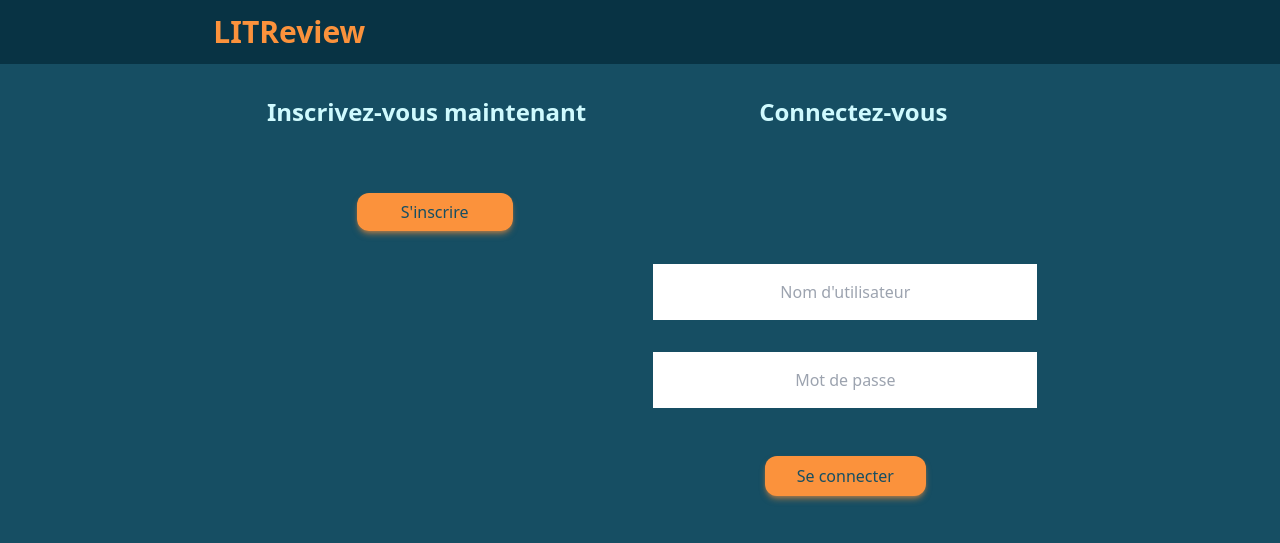
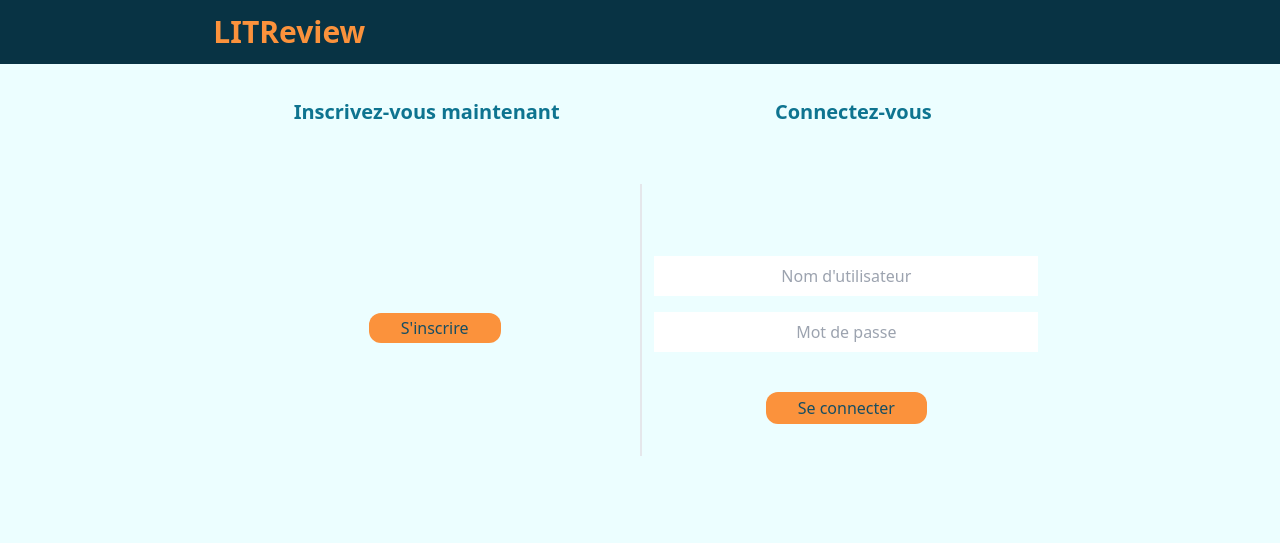
Before and after one commit to PVL06/OC_Projet9_LITRevu, a Django app: page / in a window 1280 px wide. Shown: the top 543 px of the page. Run offline with Django 5.2, Linux system fonts and the light colour scheme.

Commit message:
minor change to css

```diff
--- a/LITRevu/authentication/templates/authentication/home.html
+++ b/LITRevu/authentication/templates/authentication/home.html
@@ -5,17 +5,17 @@
         <h2 class="text-center w-1/2">Inscrivez-vous maintenant</h2>
         <h2 class="text-center w-1/2">Connectez-vous</h2>
     </div>
-    <div class="flex w-full text-center p-4">
+    <div class="flex w-full items-center text-center p-4">
         <div class="w-1/2 mt-4">
-            <a href="{% url 'sign_up' %}" class="btn px-11 py-2">S'inscrire</a>
+            <a href="{% url 'sign_up' %}" class="btn px-8 py-1">S'inscrire</a>
         </div>
 
-        <div class="flex flex-col w-1/2">
+        <div class="flex flex-col w-1/2 border-l-2">
             <p class="error h-16">{{ message }}</p>
             <form action="" method="post" class="label-none">
                 {{ form }}
                 {% csrf_token %}
-                <button type="submit" class="btn px-8 py-2 m-8">Se connecter</button>
+                <button type="submit" class="btn px-8 py-1 m-8">Se connecter</button>
             </form>
         </div>
     </div>
--- a/LITRevu/authentication/templates/authentication/signup.html
+++ b/LITRevu/authentication/templates/authentication/signup.html
@@ -1,7 +1,7 @@
 {% extends 'base.html' %}
 
 {% block content %}
-    <div class="flex items-center w-full h-40">
+    <div class="flex items-center justify-center w-full h-40">
         <h2>Inscrivez-vous</h2>
     </div>
     <ul class="error h-36 text-center w-[80%]">
@@ -23,7 +23,7 @@
             {{ form }}
             {% csrf_token %}
             <div class="flex justify-between my-4">
-                <a href="{% url 'home' %}" class="btn px-11 py-2">Retour</a>
+                <a href="{% url 'home' %}" class="btn px-10 py-2">Retour</a>
                 <button type="submit" class="btn px-10 py-2">S'inscrire</button>
             </div>
         </form>
--- a/LITRevu/review/templates/review/flux.html
+++ b/LITRevu/review/templates/review/flux.html
@@ -3,8 +3,8 @@
 {% block content %}
 
     <div class="flex items-center justify-around h-40 w-full">
-        <a href="{% url 'create_ticket' %}" class="btn px-11 py-2">Demander une critique</a>
-        <a href="{% url 'create_review' %}" class="btn px-11 py-2">Créer une critique</a>
+        <a href="{% url 'create_ticket' %}" class="btn px-11 py-1">Demander une critique</a>
+        <a href="{% url 'create_review' %}" class="btn px-11 py-1">Créer une critique</a>
     </div>
 
     <div class="flex flex-col gap-4 w-full">
@@ -17,6 +17,7 @@
                 {% include 'review/partials/review_snippet.html' %}
 
             {% endif %}
+            <hr>
         {% endfor %}
     </div>
 
--- a/LITRevu/review/templates/review/follows.html
+++ b/LITRevu/review/templates/review/follows.html
@@ -4,12 +4,13 @@
 
     <div class="w-full">
         <h2 class="flex items-center justify-center h-24">Suivre d'autres utilisateurs</h2>
-        <form method="post" class="label-none flex items-center">
+        <form method="post" class="label-none flex items-center m-4">
             {{ form }}
             {% csrf_token %}
             <button type="submit" class="btn px-4 py-1 ml-8">Envoyer</button>
         </form>
 
+        <hr>
         <h2 class="flex items-center justify-center h-24">Abonnements</h2>
         <ul class="flex flex-col justify-around items-center gap-2 p-2">
             {% for follow in followed %}
@@ -20,6 +21,7 @@
             {% endfor %}
         </ul>
 
+        <hr>
         <h2 class="flex items-center justify-center h-24">Abonnés</h2>
         <ul class="flex flex-col justify-around items-center gap-2 p-2">
             {% for follower in followers %}
--- a/LITRevu/review/templates/review/posts.html
+++ b/LITRevu/review/templates/review/posts.html
@@ -23,7 +23,7 @@
                     <a href="{% url 'post_delete' content_type=post.content_type|lower id=post.id %}"
                     class="btn px-4 py-1">Supprimer</a>
                 </div>
-
+            <hr>
         {% endfor %}
     </div>
 
--- a/LITRevu/static/css/output.css
+++ b/LITRevu/static/css/output.css
@@ -107,7 +107,7 @@
 }
 
 /*
-! tailwindcss v3.4.16 | MIT License | https://tailwindcss.com
+! tailwindcss v3.4.17 | MIT License | https://tailwindcss.com
 */
 
 /*
@@ -561,26 +561,25 @@ h1 {
 }
 
 h2 {
-  font-size: 1.5rem;
-  line-height: 2rem;
+  font-size: 1.25rem;
+  line-height: 1.75rem;
   font-weight: 600;
   --tw-text-opacity: 1;
-  color: rgb(207 250 254 / var(--tw-text-opacity, 1));
+  color: rgb(14 116 144 / var(--tw-text-opacity, 1));
 }
 
 select {
   margin: 0.25rem;
   height: 3rem;
   width: 300px;
-  border-radius: 0.75rem;
   padding: 0.5rem;
 }
 
 input {
-  margin-top: 1rem;
-  margin-bottom: 1rem;
+  margin-top: 0.5rem;
+  margin-bottom: 0.5rem;
   width: 24rem;
-  padding: 1rem;
+  padding: 0.5rem;
   text-align: center;
 }
 
@@ -611,11 +610,6 @@ form ul {
   border-radius: 0.75rem;
   --tw-bg-opacity: 1;
   background-color: rgb(251 146 60 / var(--tw-bg-opacity, 1));
-  --tw-shadow: 0 4px 6px -1px rgb(0 0 0 / 0.1), 0 2px 4px -2px rgb(0 0 0 / 0.1);
-  --tw-shadow-colored: 0 4px 6px -1px var(--tw-shadow-color), 0 2px 4px -2px var(--tw-shadow-color);
-  box-shadow: var(--tw-ring-offset-shadow, 0 0 #0000), var(--tw-ring-shadow, 0 0 #0000), var(--tw-shadow);
-  --tw-shadow-color: rgb(251 146 60 / 0.5);
-  --tw-shadow: var(--tw-shadow-colored);
 }
 
 .btn:hover {
@@ -624,25 +618,13 @@ form ul {
 }
 
 .card-light {
-  border-radius: 0.75rem;
   --tw-bg-opacity: 1;
-  background-color: rgb(207 250 254 / var(--tw-bg-opacity, 1));
-  --tw-shadow: 0 4px 6px -1px rgb(0 0 0 / 0.1), 0 2px 4px -2px rgb(0 0 0 / 0.1);
-  --tw-shadow-colored: 0 4px 6px -1px var(--tw-shadow-color), 0 2px 4px -2px var(--tw-shadow-color);
-  box-shadow: var(--tw-ring-offset-shadow, 0 0 #0000), var(--tw-ring-shadow, 0 0 #0000), var(--tw-shadow);
-  --tw-shadow-color: rgb(207 250 254 / 0.5);
-  --tw-shadow: var(--tw-shadow-colored);
+  background-color: rgb(236 254 255 / var(--tw-bg-opacity, 1));
 }
 
 .card-medium {
-  border-radius: 0.75rem;
   --tw-bg-opacity: 1;
-  background-color: rgb(165 243 252 / var(--tw-bg-opacity, 1));
-  --tw-shadow: 0 4px 6px -1px rgb(0 0 0 / 0.1), 0 2px 4px -2px rgb(0 0 0 / 0.1);
-  --tw-shadow-colored: 0 4px 6px -1px var(--tw-shadow-color), 0 2px 4px -2px var(--tw-shadow-color);
-  box-shadow: var(--tw-ring-offset-shadow, 0 0 #0000), var(--tw-ring-shadow, 0 0 #0000), var(--tw-shadow);
-  --tw-shadow-color: rgb(165 243 252 / 0.7);
-  --tw-shadow: var(--tw-shadow-colored);
+  background-color: rgb(207 250 254 / var(--tw-bg-opacity, 1));
 }
 
 .nav-ctn {
@@ -871,9 +853,13 @@ form ul {
   gap: 1rem;
 }
 
-.bg-cyan-900 {
+.border-l-2 {
+  border-left-width: 2px;
+}
+
+.bg-cyan-50 {
   --tw-bg-opacity: 1;
-  background-color: rgb(22 78 99 / var(--tw-bg-opacity, 1));
+  background-color: rgb(236 254 255 / var(--tw-bg-opacity, 1));
 }
 
 .bg-cyan-950 {
--- a/LITRevu/templates/base.html
+++ b/LITRevu/templates/base.html
@@ -6,13 +6,12 @@
     <title>LITReview</title>
     <link rel="stylesheet" href="/static/css/output.css">
 </head>
-<body class="bg-cyan-900">
+<body class="bg-cyan-50">
     <div class="relative">
         <nav class="flex justify-center fixed top-0 left-0 right-0  h-16 bg-cyan-950 w-full" >
             <div class="nav-text flex justify-between items-center xl:w-2/3 lg:w-11/12">
                 <h1>LITReview</h1>
                 {% if user.is_authenticated %}
-                <p>{{ user }}</p>
                 <ul class="flex gap-4">
                     <li>
                         <a href="{% url 'flux' %}" class="nav-hover px-2 font-bold">Flux</a>
@@ -27,6 +26,7 @@
                         <a href="{% url 'logout' %}" class="nav-hover px-2 font-bold">Se déconnecter</a>
                     </li>
                 </ul>
+                <p>{{ user }}</p>
                 {% endif %}
             </div>
         </nav>
```
Also changed, not shown: LITRevu/static/css/input.css (+6 -6 lines), LITRevu/db.sqlite3.
